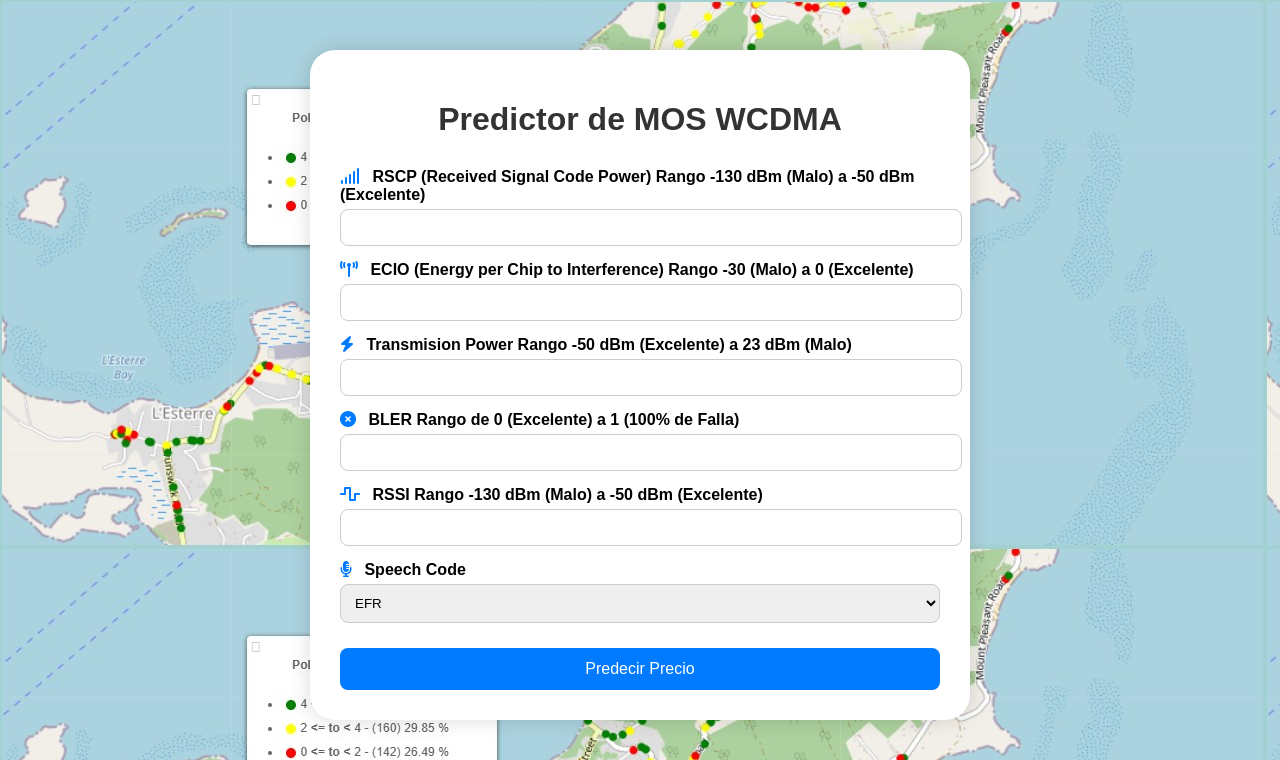
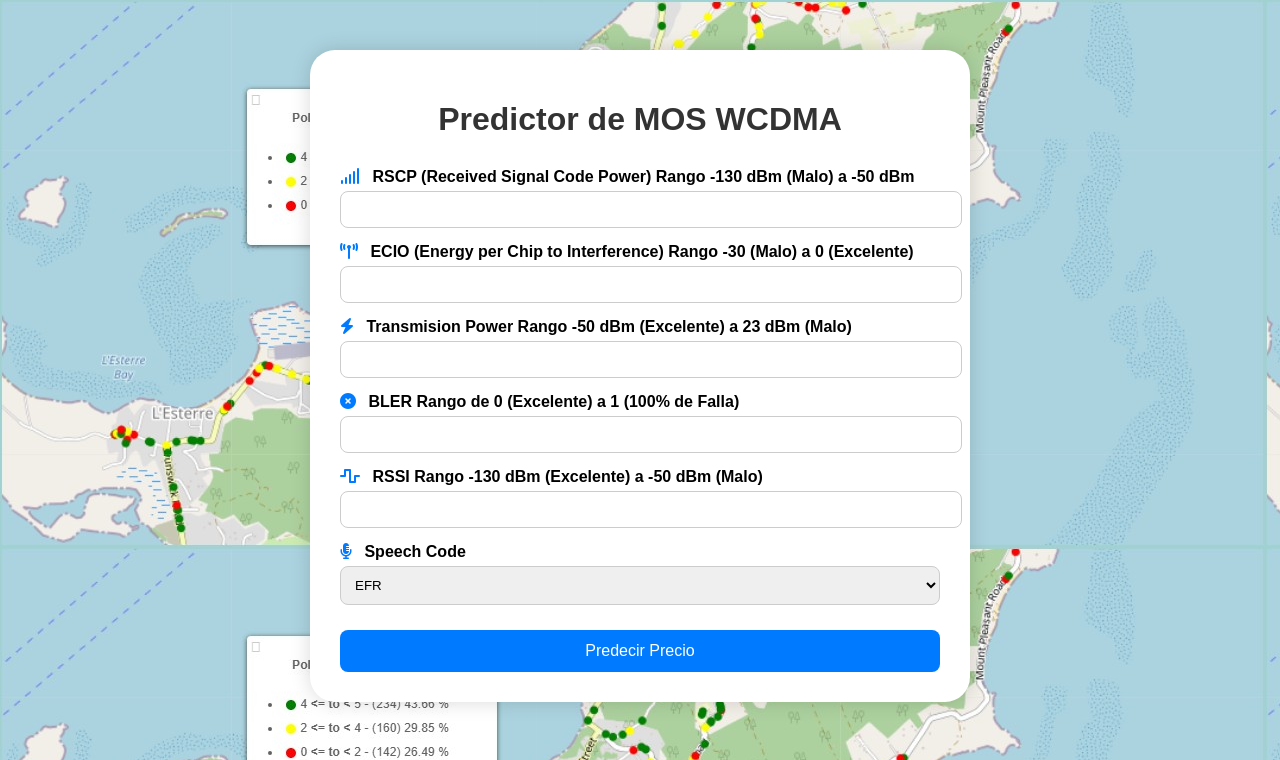
Before and after one commit to pcaliman2/26b_web_App_flask, a Flask app: page / in a window 1280 px wide. Shown: the top 760 px of the page. Run offline with Flask 3, Linux system fonts and the light colour scheme; parts of the project's set-up code (start-up, migrations or seed data) failed here and were passed over.

Commit message:
Ajuste_Final

```diff
--- a/src/templates/index.html
+++ b/src/templates/index.html
@@ -87,7 +87,7 @@
         {% endif %}
 
 
-<label><i class="fas fa-signal"></i> RSCP (Received Signal Code Power) Rango -130 dBm (Malo) a -50 dBm (Excelente)</label>
+<label><i class="fas fa-signal"></i> RSCP (Received Signal Code Power) Rango -130 dBm (Malo) a -50 dBm</label>
 <input type="number" step="any" name="rsrp" min="-130" max="-50" required>
 
 <label><i class="fas fa-broadcast-tower"></i> ECIO (Energy per Chip to Interference) Rango -30 (Malo) a 0 (Excelente)</label>
@@ -99,7 +99,7 @@
 <label><i class="fas fa-times-circle"></i> BLER Rango de 0 (Excelente) a 1 (100% de Falla)</label>
 <input type="number" step="any" name="bler" min="0" max="1" required>
 
-<label><i class="fas fa-wave-square"></i> RSSI Rango -130 dBm (Malo) a -50 dBm (Excelente)</label>
+<label><i class="fas fa-wave-square"></i> RSSI Rango -130 dBm (Excelente) a -50 dBm (Malo)</label>
 <input type="number" step="any" name="rssi" min="-130" max="-50" required>
 
 <label><i class="fas fa-microphone-alt"></i> Speech Code</label>
```
